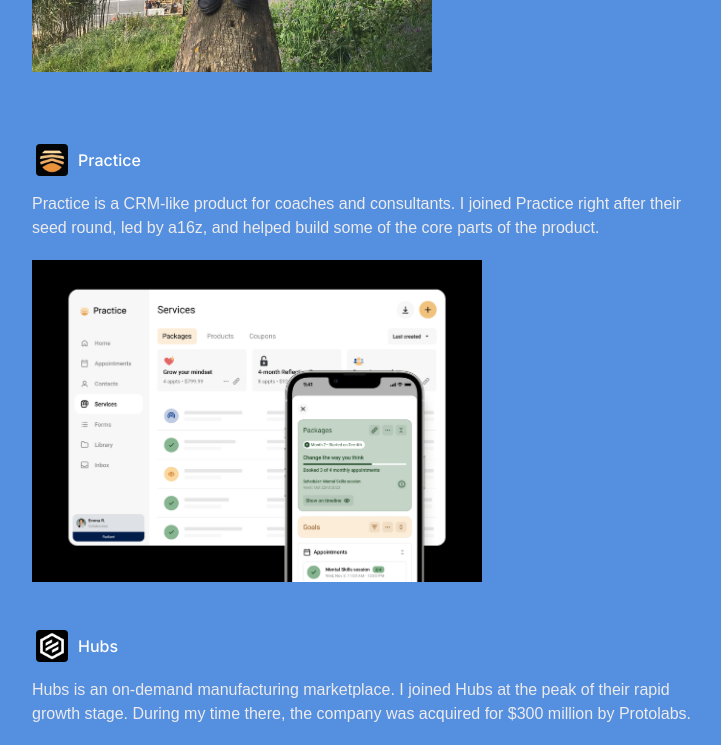
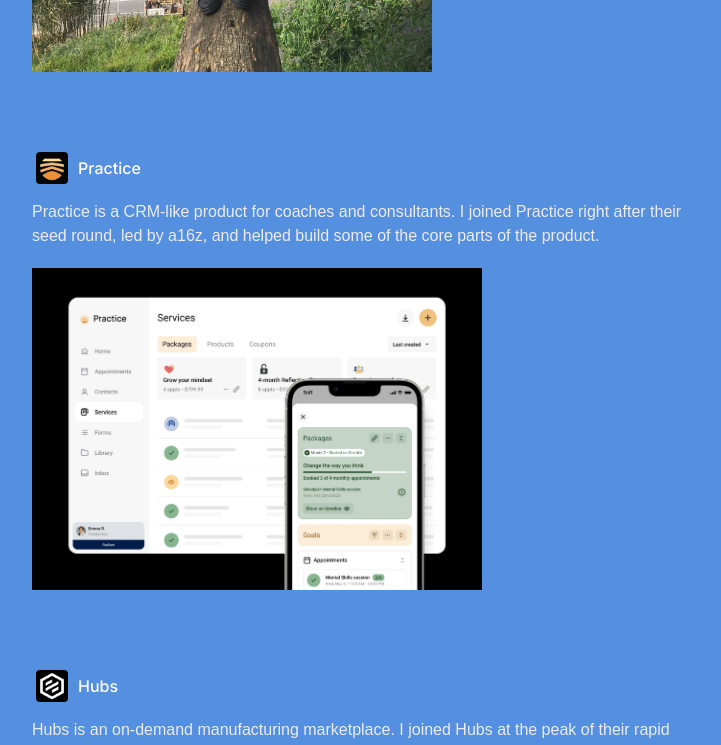
Before and after one commit to byabari/byabari, a Next.js app: page / in a window 1280 px wide. Shown: the part 900-1645 px from the top of the page, without its empty margins (274-995 px from the left). Built offline with nearby package versions, Linux system fonts and the light colour scheme; a web font is replaced by a local one.

Commit message:
update page.js and Resume.js

```diff
--- a/app/page.js
+++ b/app/page.js
@@ -14,7 +14,7 @@ export const metadata = {
     description:
       "Hey, I'm Abari. I'm a Frontend Engineer with an eye for Design.",
     url: "https://byabari.com",
-    siteName: "Abari Abbassi",
+    siteName: "Abari",
     images: [
       {
         url: "https://nextjs.org/og.png",
@@ -67,7 +67,7 @@ export default function HomePage() {
         <Link href="https://hubs.com/">Hubs</Link>.
       </p>
       <Image
-        className="mb-14 sm:mx-0"
+        className="mb-16 sm:mx-0"
         src="/abari-about.jpg"
         width={400}
         height={400}
--- a/components/Resume.js
+++ b/components/Resume.js
@@ -23,7 +23,7 @@ const Experience = ({
 
 export default function Resume() {
   return (
-    <div className="grid grid-cols-1 sm:grid-cols-1 gap-x-3 gap-y-8">
+    <div className="grid grid-cols-1 sm:grid-cols-1 gap-x-3 gap-y-16">
       <Experience
         logoImageSrc="/practice-logo.jpg"
         companyName="Practice"
```
